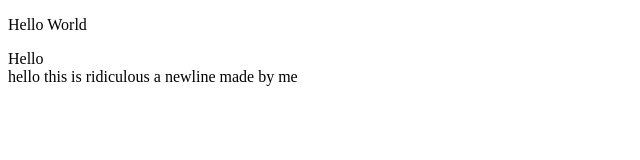
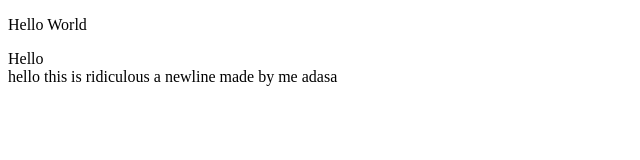
Before and after one commit to themartiantourist/testrepo, a plain HTML site: page index.html in a window 1280 px wide. Shown: the full height of the page, 0-640 px from the left. Drawn offline with Linux system fonts and the light colour scheme.

Commit message:
directory added for nothing.

```diff
--- /dev/null
+++ b/dir1/app1.js
@@ -0,0 +1 @@
+console.log("Hello from dir1");
--- /dev/null
+++ b/dir2/app2.js
@@ -0,0 +1 @@
+console.log("Hello from dir2");
--- a/index.html
+++ b/index.html
@@ -10,5 +10,6 @@
    <div class="hello">Hello</div>
     hello this is ridiculous
     a newline made by me
+    adasa
 </body>
 </html>
```
Also changed, not shown: 1 other file.
